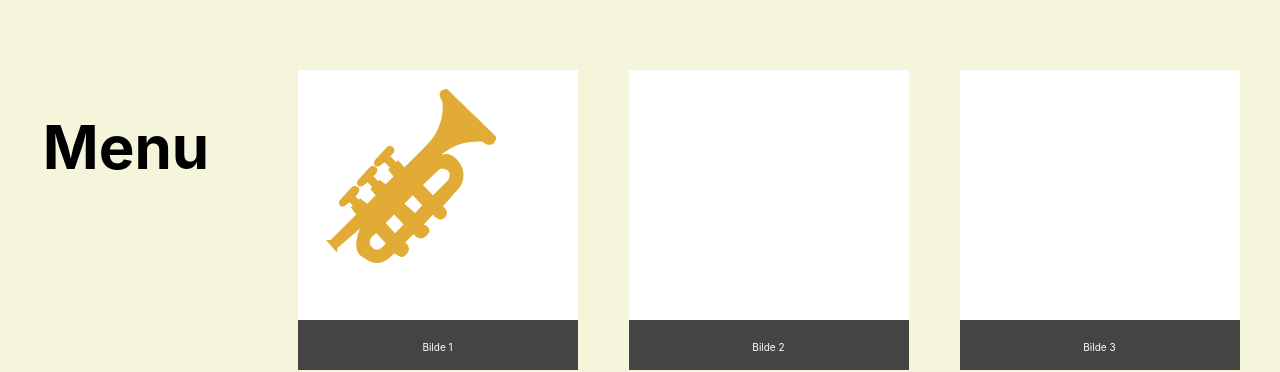
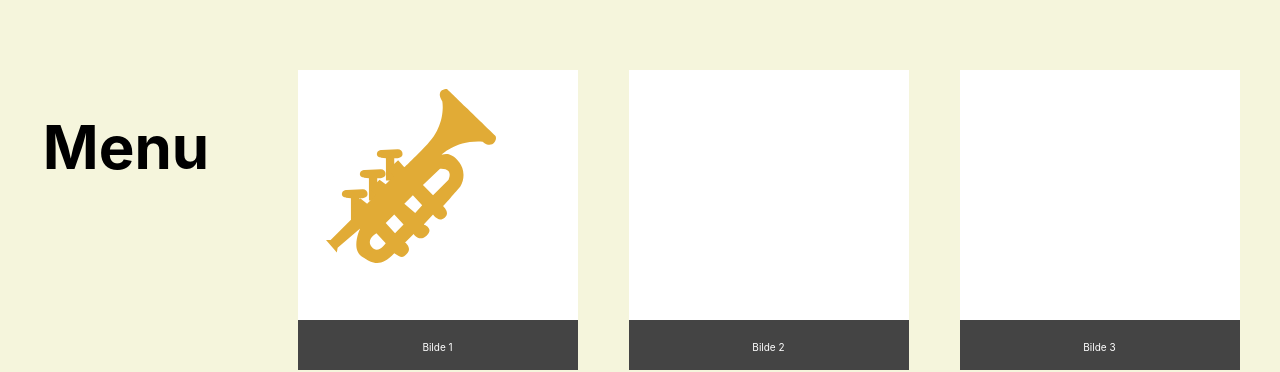
Before and after one commit to magnhan/gallery, a React (Create React App) app in the folder gallery/: page / in a window 1280 px wide. Shown: the part 147-519 px from the top of the page. Built offline with nearby package versions, Linux system fonts and the light colour scheme.

Commit message:
Updated animation
#6

```diff
--- a/gallery/src/components/paintings/SVG1.tsx
+++ b/gallery/src/components/paintings/SVG1.tsx
@@ -7,18 +7,17 @@ export default function SVG1() {
         <path
           className="trumpet"
           transform="translate(-35,40)"
-          d="M77.739,89.31l10.738-11.8a4.671,4.671,0,0,1,6.833,0c3.647,3.417-2.928,8.853-2.928,8.853L108,102.1l-5.857,5.9L86.524,92.261l-3.9,2.951s-3.681,3.028-5.857,0S77.739,89.31,77.739,89.31Z"
+          d="M83.751,80.06l15.935-.843a4.67,4.67,0,0,1,4.858,4.8c0.191,4.993-8.307,4.236-8.307,4.236l0.039,22.173-8.315.079L87.923,88.336l-4.851-.647s-4.746-.435-4.165-4.118S83.751,80.06,83.751,80.06Z"
         />
         <path
           className="trumpet"
           transform="translate(-17,20)"
-          d="M77.739,89.31l10.738-11.8a4.671,4.671,0,0,1,6.833,0c3.647,3.417-2.928,8.853-2.928,8.853L108,102.1l-5.857,5.9L86.524,92.261l-3.9,2.951s-3.681,3.028-5.857,0S77.739,89.31,77.739,89.31Z"
+          d="M83.751,80.06l15.935-.843a4.67,4.67,0,0,1,4.858,4.8c0.191,4.993-8.307,4.236-8.307,4.236l0.039,22.173-8.315.079L87.923,88.336l-4.851-.647s-4.746-.435-4.165-4.118S83.751,80.06,83.751,80.06Z"
         />
         <path
           className="trumpet"
-          id="svg1"
-          transform="translate(5,7)"
-          d="M77.739,89.31l10.738-11.8a4.671,4.671,0,0,1,6.833,0c3.647,3.417-2.928,8.853-2.928,8.853L108,102.1l-5.857,5.9L86.524,92.261l-3.9,2.951s-3.681,3.028-5.857,0S77.739,89.31,77.739,89.31Z"
+          transform="translate(0,0)"
+          d="M83.751,80.06l15.935-.843a4.67,4.67,0,0,1,4.858,4.8c0.191,4.993-8.307,4.236-8.307,4.236l0.039,22.173-8.315.079L87.923,88.336l-4.851-.647s-4.746-.435-4.165-4.118S83.751,80.06,83.751,80.06Z"
         />
         <path
           className="trumpet"
```
